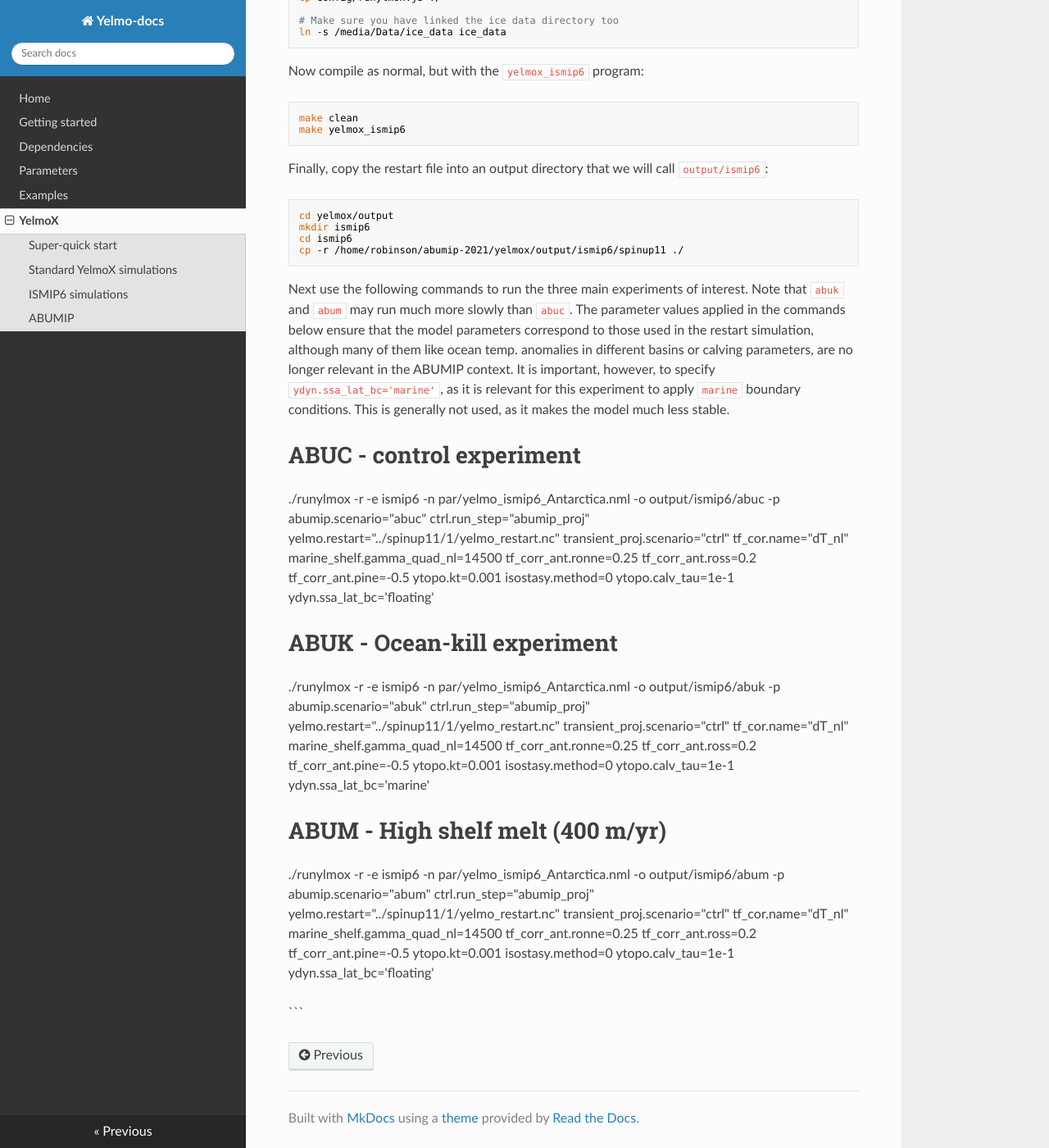
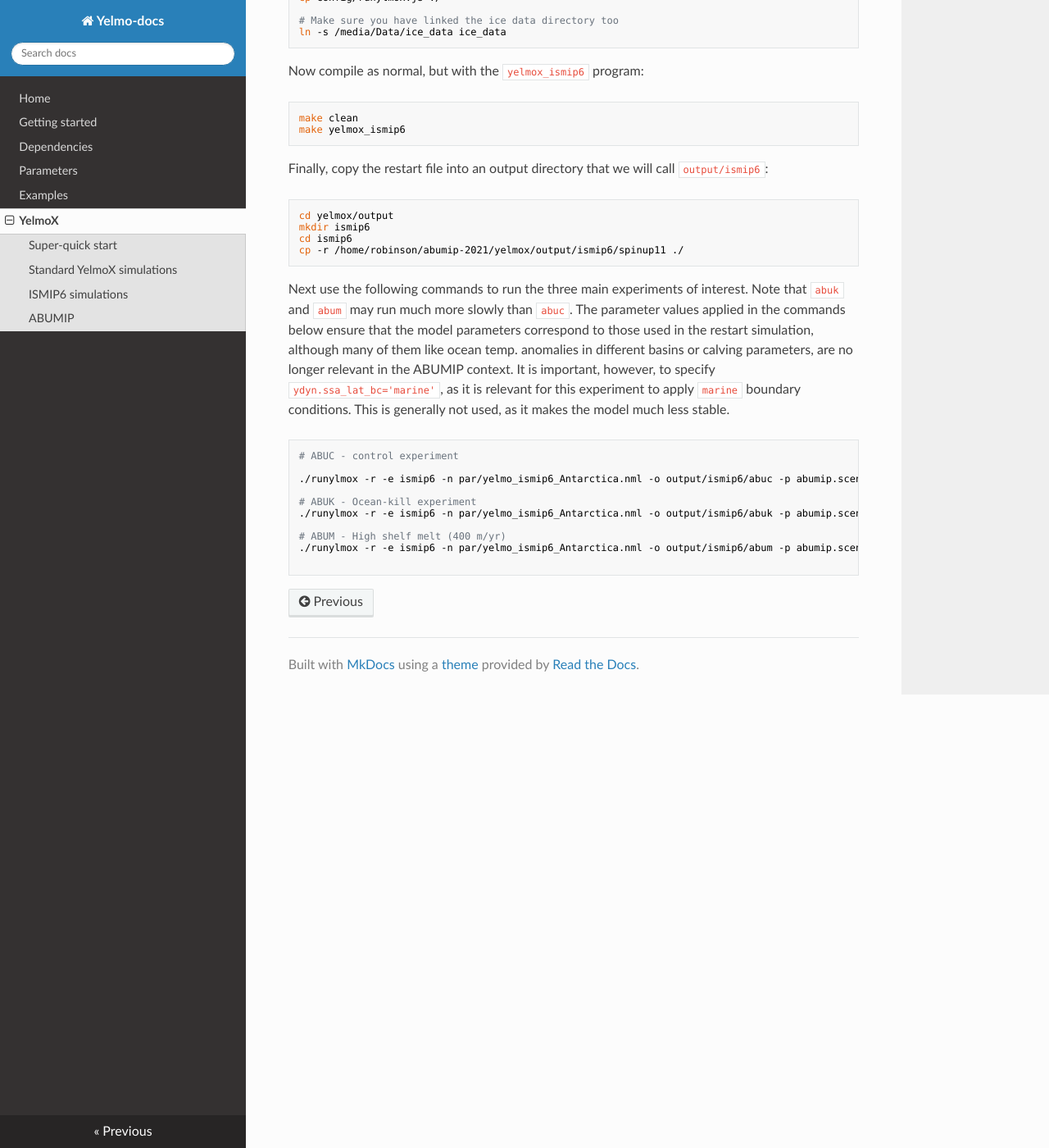
Before and after one commit to palma-ice/yelmo-docs, an MkDocs documentation site: the page built from docs/running-with-yelmox.md, in a window 1280 px wide and 1400 px high, scrolled down 3534 px. Shown: the whole window at 82% size. Built offline with MkDocs 1.6.1, drawn with Linux system fonts in a browser that asks for light colours; nearby versions of some CDN libraries; some of the changed lines change nothing that is shown; some of the changed text lies outside the part shown.

Commit message:
Updated abumip.

````diff
--- a/docs/running-with-yelmox.md
+++ b/docs/running-with-yelmox.md
@@ -139,12 +139,12 @@
 
 ```
 cd yelmo
-git pull
+git fetch --all
 git checkout abumip-2021
 cd ..
 
 # In the main yelmox directory, change to the branch 'tfm2021':
-git pull
+git fetch --all
 git checkout abumip-2021
 
 # From main directory of yelmox, also reconfigure to adopt all changes:
@@ -172,7 +172,9 @@
 
 Next use the following commands to run the three main experiments of interest. Note that `abuk` and `abum` may run much more slowly than `abuc`. The parameter values applied in the commands below ensure that the model parameters correspond to those used in the restart simulation, although many of them like ocean temp. anomalies in different basins or calving parameters, are no longer relevant in the ABUMIP context. It is important, however, to specify `ydyn.ssa_lat_bc='marine'`, as it is relevant for this experiment to apply `marine` boundary conditions. This is generally not used, as it makes the model much less stable.
 
+```
 # ABUC - control experiment
+
 ./runylmox -r -e ismip6 -n par/yelmo_ismip6_Antarctica.nml -o output/ismip6/abuc -p abumip.scenario="abuc" ctrl.run_step="abumip_proj" yelmo.restart="../spinup11/1/yelmo_restart.nc" transient_proj.scenario="ctrl" tf_cor.name="dT_nl" marine_shelf.gamma_quad_nl=14500 tf_corr_ant.ronne=0.25 tf_corr_ant.ross=0.2 tf_corr_ant.pine=-0.5 ytopo.kt=0.001 isostasy.method=0 ytopo.calv_tau=1e-1 ydyn.ssa_lat_bc='floating'
 
 # ABUK - Ocean-kill experiment
````
